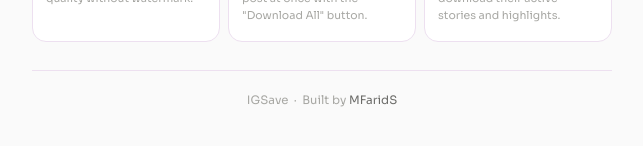
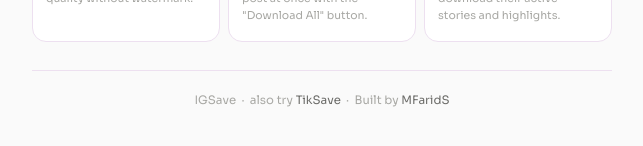
Before and after one commit to mfaridsyam/igsave, a website: page index.html in a window 1280 px wide. Shown: the part 708-854 px from the top of the page, without its empty margins (318-961 px from the left). Drawn offline with Linux system fonts and the light colour scheme.

Commit message:
Version 11

```diff
--- a/index.html
+++ b/index.html
@@ -13,6 +13,8 @@
   <meta name="apple-mobile-web-app-status-bar-style" content="default"/>
   <meta name="apple-mobile-web-app-title" content="IGSave"/>
 
+  <link rel="icon" type="image/ico" href="/favicon.ico"/>
+  <link rel="icon" type="image/png" sizes="32x32" href="/icons/icon-192.png"/>
   <link rel="preconnect" href="https://fonts.googleapis.com">
   <link href="https://fonts.googleapis.com/css2?family=Sora:wght@300;400;500;600&display=swap" rel="stylesheet">
   <link rel="stylesheet" href="style.css">
@@ -145,6 +147,7 @@
   </div>
 
   <div class="howto-section">
+
     <div class="howto-cards">
       <div class="howto-card">
         <div class="howto-card-title">Reels & Videos</div>
@@ -159,10 +162,12 @@
         <div class="howto-card-desc">Enter a public account's username to browse and download their active stories and highlights.</div>
       </div>
     </div>
+
+
   </div>
 
   <footer>
-    IGSave &nbsp;·&nbsp; Built by <a href="https://faridsyam.web.app" target="_blank" rel="noopener">MFaridS</a>
+    IGSave &nbsp;·&nbsp; also try <a href="https://tiksaveid.vercel.app" target="_blank" rel="noopener">TikSave</a> &nbsp;·&nbsp; Built by <a href="https://faridsyam.web.app" target="_blank" rel="noopener">MFaridS</a>
   </footer>
 </div>
 
```
